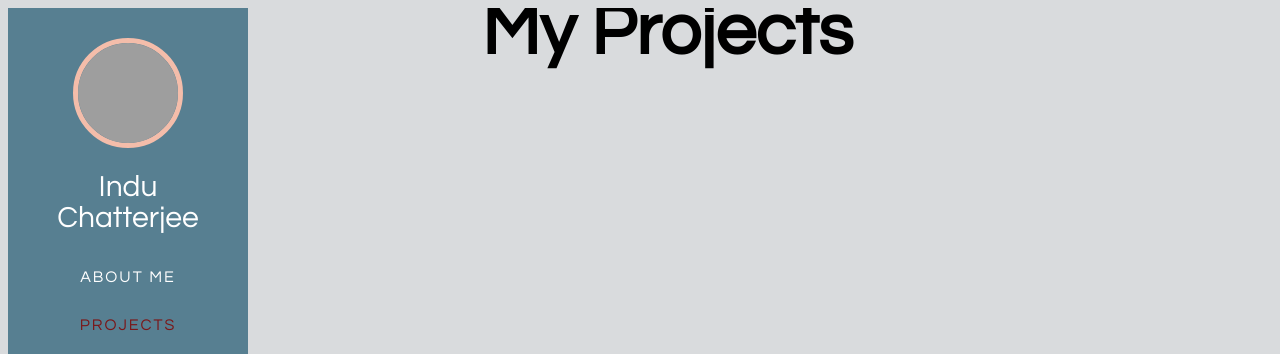
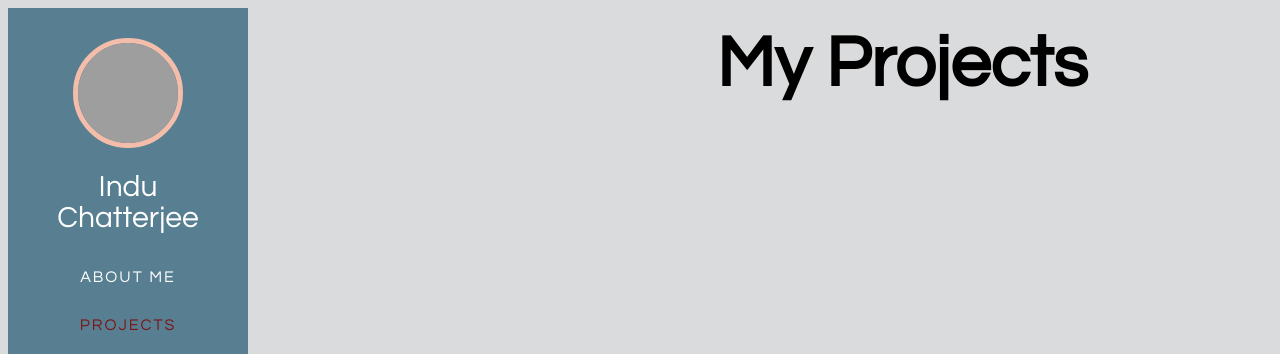
Before and after one commit to induc22/induc22.github.io, a plain HTML site: page projects.html in a window 1280 px wide. Shown: the top 354 px of the page. Drawn offline with Linux system fonts and the light colour scheme; grey boxes are pictures that could not be loaded.

Commit message:
generalize css page, center project head

```diff
--- a/projects.html
+++ b/projects.html
@@ -20,7 +20,7 @@
                 <a href="mailto:ichatterjee9@gatech.edu" class="button" style="color:#7B1618">EMAIL ME</a>
             </div>
             <div class="page">
-                <h1 style="transform: scale(1.5) translateX(50%);">My Projects</h1>
+                <h1 style="position: relative; transform: scale(1.5) translateX(40%); width: 80vw;">My Projects</h1>
                 <!-- <div class="projtile">hi</div> -->
             </div>
         </div>
--- a/style.css
+++ b/style.css
@@ -23,12 +23,9 @@ body{
 
 .page {
     height: 100%;
-    width: 80%;
     width: fit-content;
-    scroll-snap-align: start;
     font-size: 150%;
     margin-left: clamp(180px, 38vw, 350px);
-    align-items: center;
 }
 
 .nav-box{
```
Also changed, not shown: index.html (+2 -2 lines).
